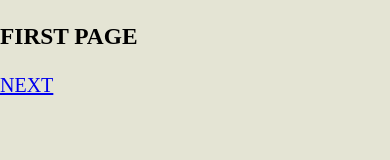
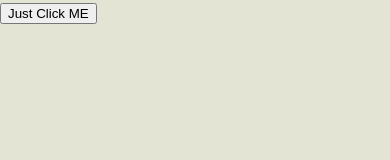
Before and after one commit to mushahidhsn/fly2pk, a plain HTML site: page www/trial.html in a window 390 px wide. Drawn offline with Linux system fonts and the light colour scheme; some packages are replaced by stand-ins of ours.

Commit message:
changes in trail
changes in trail

```diff
--- a/www/trial.html
+++ b/www/trial.html
@@ -16,21 +16,7 @@
         <title>Home</title>
     </head>
 <body>
-    <div data-role="page" id="index">
-    <div data-theme="a" data-role="header">
-        <h3>
-            First Page
-        </h3>
-        <a href="#second" class="ui-btn-right">Next</a>
-    </div>
-
-    <div data-role="content">
-        <div id="test"></div>
-    </div>
-
-    <div data-theme="a" data-role="footer" data-position="fixed">
-
-    </div>
+    <input type="button" onClick="makeRequest()" value="Just Click ME" />
 </div>
 </body>
 </html>
@@ -38,9 +24,17 @@
 
 
 <script>
-$(document).on('pagebeforeshow', '#trail', function(){
-    $(document).ready(function () {
-        $('#test').weatherfeed(['UKXX0085','EGXX0011','UKXX0061','CAXX0518','CHXX0049']);
-    });
-});
+function makeRequest() {
+    var request = new XMLHttpRequest();
+    request.open("GET", "http://www.grouped.com/api?f=user_exists&email=ryan@ensomniac.com", true);
+    request.onreadystatechange = function() {
+        if (request.readyState == 4) {
+            if (request.status == 200 || request.status == 0) {
+                console.log(request);
+            }
+        }
+    }
+    request.send();
+}
+
 </script>
```
